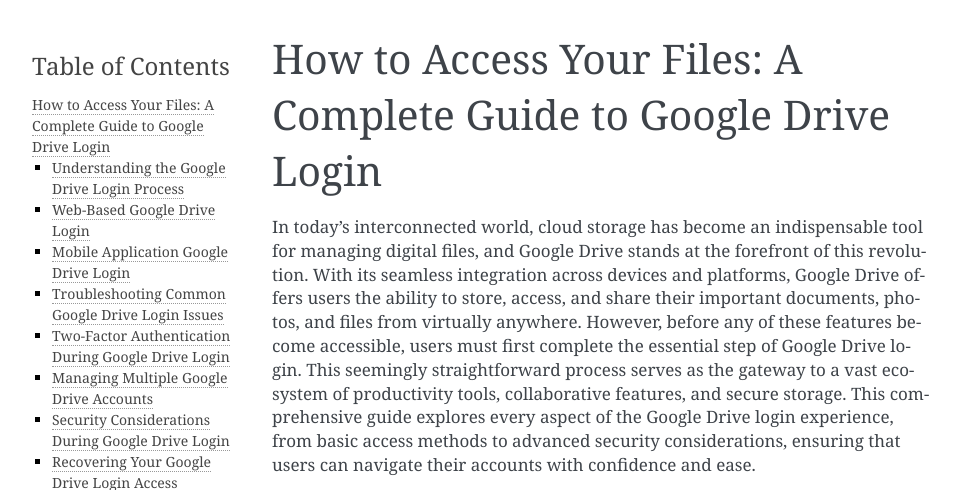
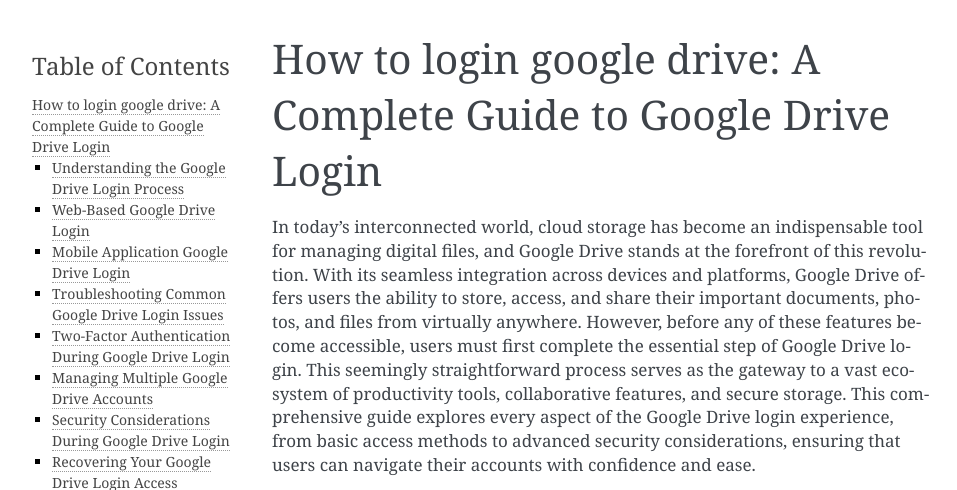
Before and after one commit to googledrivee/googledrivelogin, a Sphinx documentation site: the page built from docs/index.rst, in a window 1280 px wide and 900 px high, cut to the strip 0-490 px from the top of the window. Shown: the whole strip, without its empty margins (148-1105 px from the left). Built offline with Sphinx 7.4.7, drawn with Linux system fonts in a browser that asks for light colours.

Commit message:
Update index.rst

```diff
--- a/docs/index.rst
+++ b/docs/index.rst
@@ -1,5 +1,5 @@
 ==========================================================
-How to Access Your Files: A Complete Guide to Google Drive Login
+How to login google drive: A Complete Guide to Google Drive Login
 ==========================================================
 
 In today's interconnected world, cloud storage has become an indispensable tool for managing digital files, and Google Drive stands at the forefront of this revolution. With its seamless integration across devices and platforms, Google Drive offers users the ability to store, access, and share their important documents, photos, and files from virtually anywhere. However, before any of these features become accessible, users must first complete the essential step of Google Drive login. This seemingly straightforward process serves as the gateway to a vast ecosystem of productivity tools, collaborative features, and secure storage. This comprehensive guide explores every aspect of the Google Drive login experience, from basic access methods to advanced security considerations, ensuring that users can navigate their accounts with confidence and ease.
```
